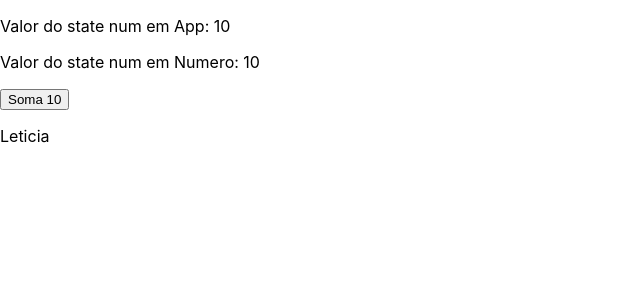
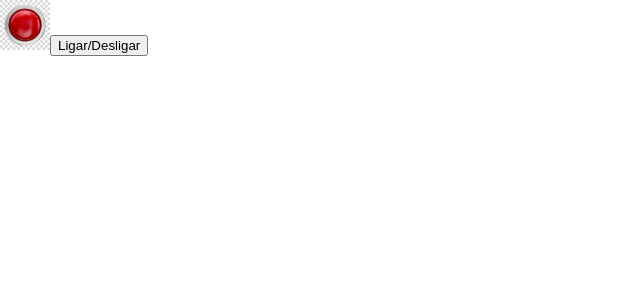
Before and after one commit to leticiareginajf/manual-react2024, a React (Create React App) app in the folder app01/: page / in a window 1280 px wide. Shown: the top 300 px of the page, without its empty margins (0-640 px from the left). Built offline with nearby package versions, Linux system fonts and the light colour scheme.

Commit message:
Adicionando eventos botao verde e vermelho

```diff
--- a/app01/src/App.js
+++ b/app01/src/App.js
@@ -1,5 +1,7 @@
 import React, {useState} from 'react'
 import Numero from './componentes/Numero'
+import LedVerde from './componentes/imgs/botaoverde.jpg'
+import LedVermelho from './componentes/imgs/botaovermelho.jpg'
 /*import Header from './componentes/Header'
 import Corpo from './componentes/Corpo'
 import Relogio from './componentes/Relogio'*/
@@ -9,20 +11,33 @@ import Relogio from './componentes/Relogio'*/
 
 export default function App() {
 
-  const [num, setNum] = useState(10)
-  const [nome, setNome] = useState('Leticia')
+  /*const [num, setNum] = useState(10)
+  const [nome, setNome] = useState('Leticia')*/
+
+
+  const [ligado, setLigado] = useState(false)
 
   return (
+
+    <>
+
+    <img style={{width: '50px'}} src={ligado?LedVerde:LedVermelho}></img>
+    <button onClick={()=>setLigado(!ligado)}>Ligar/Desligar</button>
+
+    </>
+
+
+  )
+}
+
+ /*<>
+
     <>
       <p> Valor do state num em App: {num}</p>
       <Numero num={num}  setNum={setNum}/>
       <p>{nome}</p>
     </>
 
-  )
-}
-
- /*<>
     <section className='caixa'>
     <Header/>
     <Corpo/>
```
Also changed, not shown: app01/src/componentes/imgs/botaoverde.jpg (added), app01/src/componentes/imgs/botaovermelho.jpg (added).
